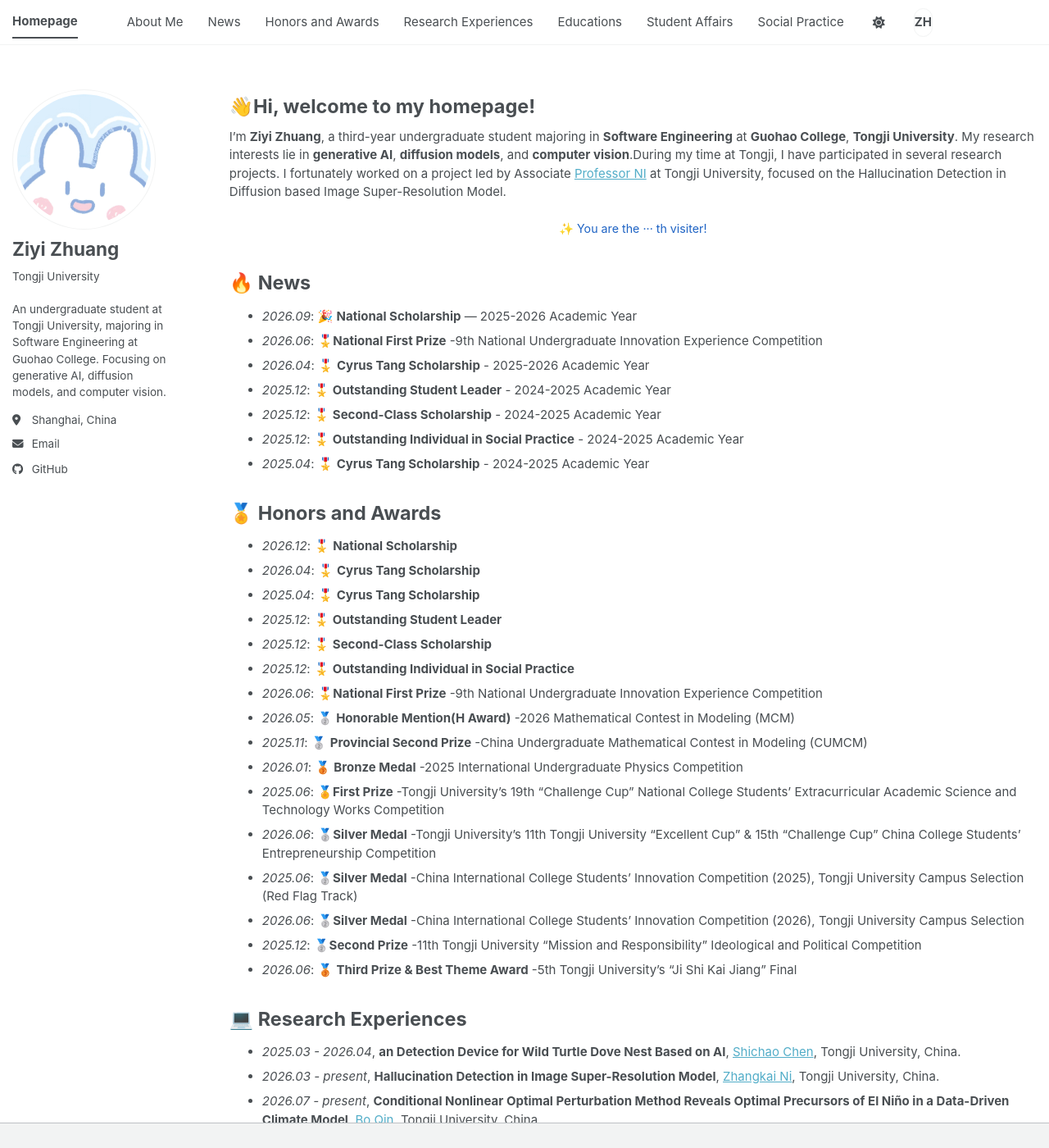
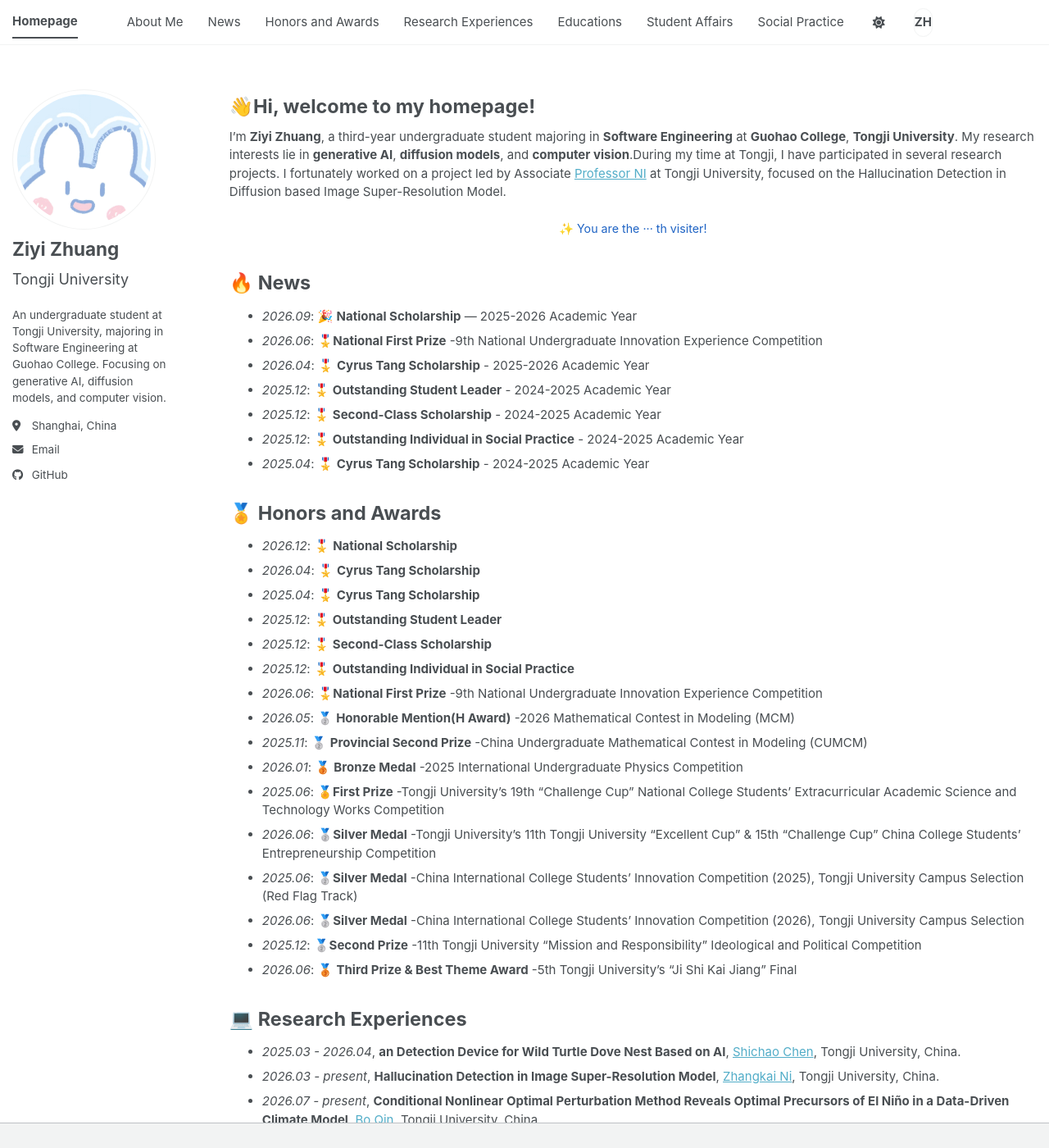
Before and after one commit to mathzhuang/mathzhuang.github.io, a Jekyll site: the page built from _pages/about.md, in a window 1280 px wide and 1400 px high. Shown: the whole window at 82% size. Built offline with Jekyll 4.4.1, drawn with Linux system fonts in a browser that asks for light colours; a style sheet for code colours, icons or effects is not loaded; some of the changed text lies outside the part shown.

Commit message:
修改大小

```diff
--- a/_pages/about.md
+++ b/_pages/about.md
@@ -20,7 +20,7 @@ I'm **Ziyi Zhuang**, a third-year undergraduate student majoring in **Software E
 <script defer src="https://events.vercount.one/js"></script>
 
 <div style="text-align: center; margin: 1.5rem 0; font-size: 0.95rem; color: #1e63c4;">
-  ✨ You are the <span id="vercount_value_site_uv">···</span> th visiter!
+  ✨ You are the <span id="vercount_value_site_pv">···</span> th visiter!
 </div>
 
 <span class="anchor" id="news"></span>
--- a/_sass/layout/_sidebar.scss
+++ b/_sass/layout/_sidebar.scss
@@ -197,6 +197,16 @@
   font-size: $type-size-4;
 }
 
+/* "Tongji University" line (the bio) */
+.sidebar .author__bio {
+  font-size: $type-size-5;
+}
+
+/* the description text under the bio, inside the social links list */
+.sidebar .author__urls li > div {
+  font-size: $type-size-5;
+}
+
 .sidebar .author__desktop {
   display: none;
   @media screen and (min-width: 1024px) {
```
Also changed, not shown: other parts of _pages/about.md (+1 -0 lines), _pages/zh.md (+1 -1 lines).
